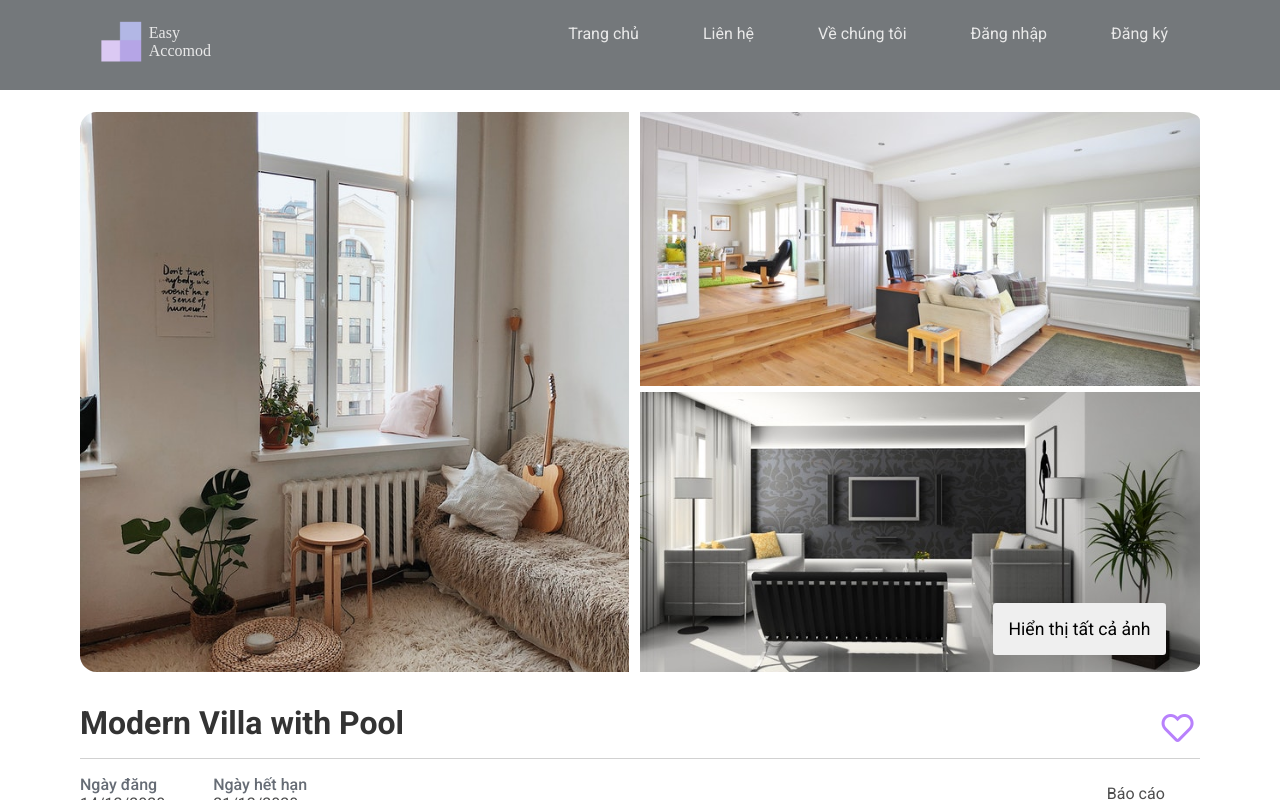
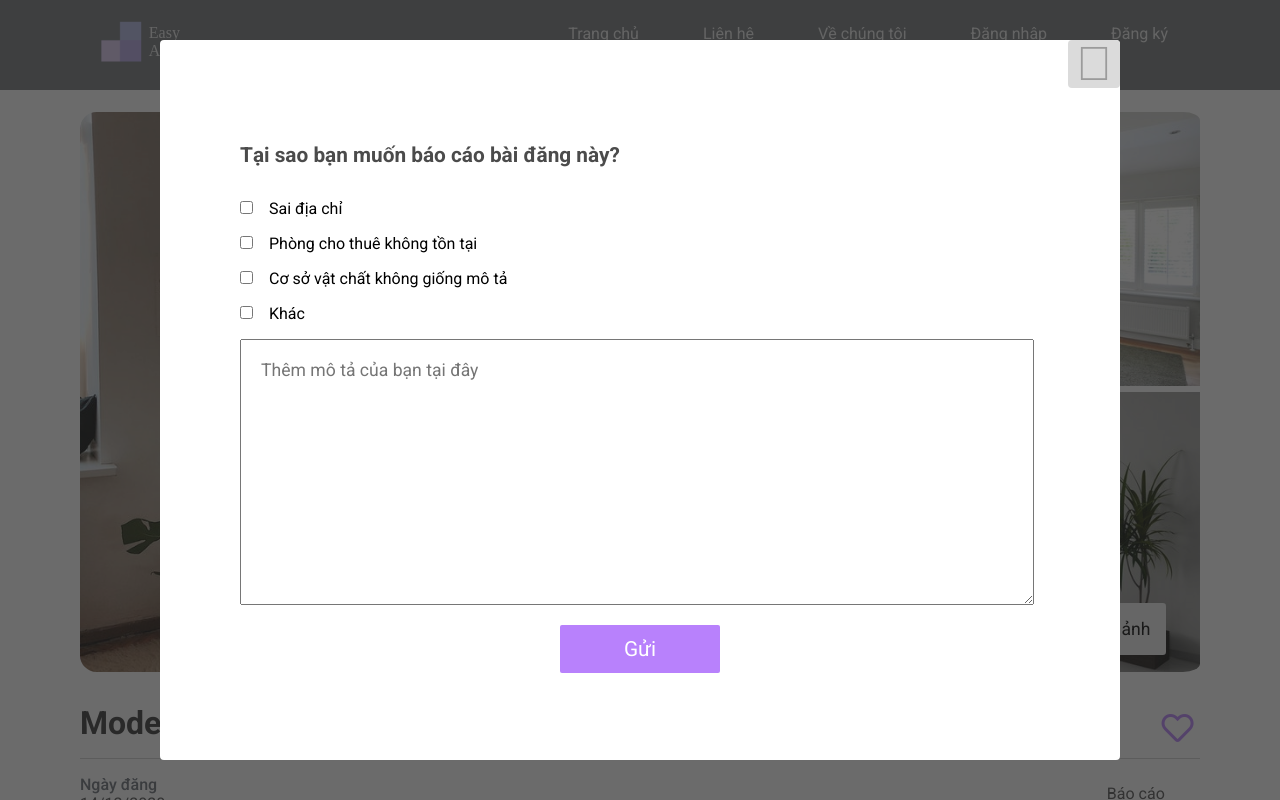
Before and after one commit to bingo213/EasyAccomod, a React (Create React App) app: page /detail in a window 1280 px wide. Both pictures are taken after a click on the element "Báo cáo". Shown: the top 800 px of the page. Built offline with nearby package versions, Linux system fonts and the light colour scheme; some icons are missing; a web font is replaced by a local one.

Commit message:
create form report

```diff
--- a/src/assets/css/config.css
+++ b/src/assets/css/config.css
@@ -22,6 +22,10 @@
     --modal-width: 90vw;
     --modal-height: 90vh;
 
+    /* Form report config */
+    --form-report-width: 85vw;
+    --form-report-height: 85vh;
+
     /* imageSliderCrousel config */
     --image-slider-max-width: 60rem;
     --image-inner-carousel-max-width: 85vw;
--- a/src/assets/css/detailRentalUnit.css
+++ b/src/assets/css/detailRentalUnit.css
@@ -19,6 +19,7 @@
   color: rgb(155, 155, 155);
   padding: 0 0.5rem;
   transition: 0.3s;
+  border-radius: 4px;
 }
 
 .modal .fa-times:hover {
@@ -26,6 +27,7 @@
   background-color: rgba(236, 4, 4, 0.623);
   transition: 0.3s;
 }
+
 .DetailRentalUnit .main {
   width: var(--detail-rental-width);
   max-width: var(--detail-rental-max-width);
@@ -52,15 +54,11 @@
   padding: 1rem 0rem;
 }
 
-.DetailRentalUnit .dateContainer {
-  display: flex;
-}
-
-.DetailRentalUnit .dateContainer .date {
+.DetailRentalUnit .date {
   padding-right: 3rem;
 }
 
-.DetailRentalUnit .dateContainer span {
+.DetailRentalUnit .date-report span {
   color: #666c75;
   font-weight: 500;
 }
@@ -112,12 +110,12 @@
   display: flex;
 }
 
-.DetailRentalUnit .roomFeature .divTop .col{
+.DetailRentalUnit .roomFeature .divTop .col {
   flex: 1;
 }
 
-@media (max-width: 500px){
-  .DetailRentalUnit .roomFeature .divTop{
+@media (max-width: 500px) {
+  .DetailRentalUnit .roomFeature .divTop {
     display: block;
   }
 }
--- /dev/null
+++ b/src/assets/css/report.css
@@ -0,0 +1,53 @@
+@import 'config.css';
+.FormReport{
+  display: flex;
+  justify-content: center;
+  align-items: center;
+  width: var(--modal-width);
+  height: var(--modal-height);
+  max-width: var(--image-slider-max-width);
+}
+.FormReport label {
+  display: block;
+  font-size: 1.3rem;
+  font-weight: 600;
+  color: #4b4b4b;
+  padding: 1rem 0 0.5rem 0;
+}
+
+.FormReport .option,
+.FormReport .textArea {
+  width: var(--form-report-width);
+  max-width: 50rem;
+  padding: 0.5rem 0;
+}
+
+.FormReport input {
+  margin-right: 1rem;
+}
+
+.FormReport textarea {
+  width: 94%;
+  height: 14rem;
+  font-size: 1.1rem;
+  padding: 2.5% 2.5%;
+}
+.FormReport .btnCenter{
+  display: flex;
+  justify-content: center;
+}
+.FormReport button {
+  width: 10rem;
+  height: 3rem;
+  background-color: var(--main-color);
+  border: none;
+  border-radius: 2px;
+  color: white;
+  font-size: 1.3rem;
+  cursor: pointer;
+  margin-top: 0.5rem;
+}
+
+.FormReport button:hover {
+  background-color: #ad6aff;
+}
--- a/src/component/detail_rental_unit/DetailRentalUnit.js
+++ b/src/component/detail_rental_unit/DetailRentalUnit.js
@@ -13,6 +13,7 @@ import DisplayImage from './DisplayImage';
 import ImageSliderCarousel from './ImageSliderCarousel';
 import Like from 'component/favourite/Like';
 import Footer from 'component/Footer';
+import FormReport from './FormReport';
 
 Modal.setAppElement('#root');
 function DetailRentalUnit() {
@@ -21,17 +22,9 @@ function DetailRentalUnit() {
   // });
   const slides = [image1, image2, image3, image4, image5];
   const [imageModalIsOpden, setImageModelIsOpen] = useState(false);
+  const [reportIsOpen, setReportIsOpen] = useState(false);
 
-  const handleClickImage = () => {
-    setImageModelIsOpen(true);
-  };
-  return (
-    <div className="DetailRentalUnit">
-      <NavBar />
-      <Modal
-        isOpen={imageModalIsOpden}
-        onRequestClose={() => setImageModelIsOpen(false)}
-        style={{
+  const modalStyle = {
     overlay: {
       backgroundColor: '#262525ad',
       zIndex: 10,
@@ -46,8 +39,20 @@ function DetailRentalUnit() {
       maxWidth: '60rem',
       maxHeight: '100vh',
       margin: 'auto',
+      borderRadius: '4px'
     },
-        }}
+  };
+
+  const handleClickImage = () => {
+    setImageModelIsOpen(true);
+  };
+  return (
+    <div className="DetailRentalUnit">
+      <NavBar />
+      <Modal
+        isOpen={imageModalIsOpden}
+        onRequestClose={() => setImageModelIsOpen(false)}
+        style={modalStyle}
         className="modal"
       >
         <i
@@ -56,6 +61,20 @@ function DetailRentalUnit() {
         ></i>
         <div className="slideContent">
           <ImageSliderCarousel slides={slides} />
+        </div>
+      </Modal>
+      <Modal
+        isOpen={reportIsOpen}
+        onRequestClose={() => setReportIsOpen(false)}
+        style={modalStyle}
+        className="modal"
+      >
+        <i
+          className="fal fa-times"
+          onClick={() => setReportIsOpen(false)}
+        ></i>
+        <div className="reportModal">
+          <FormReport />
         </div>
       </Modal>
       <div className="main">
@@ -67,19 +86,12 @@ function DetailRentalUnit() {
           </div>
         </div>
         <div className="date-report">
-          <div className="dateContainer">
           <div className="date">
             <span>Ngày đăng</span>
             <br />
             14/12/2020
           </div>
-            <div className="date">
-              <span>Ngày hết hạn</span>
-              <br />
-              21/12/2020
-            </div>
-          </div>
-          <div className="report">
+          <div className="report" onClick={() => setReportIsOpen(true)}>
             Báo cáo
             <i className="far fa-exclamation-triangle"></i>
           </div>
--- /dev/null
+++ b/src/component/detail_rental_unit/FormReport.js
@@ -0,0 +1,56 @@
+import React, { useState } from 'react';
+import 'assets/css/report.css';
+import { useForm } from 'react-hook-form';
+
+function FormReport() {
+  const { register, handleSubmit} = useForm();
+  const [err, setErr] = useState('');
+  const onSubmitReport = data => {
+    if (
+      data.wrongAddress ||
+      data.roomNotFound ||
+      data.notAsDescribed ||
+      data.other
+    ) {
+      setErr('');
+      alert(JSON.stringify(data));
+    } else {
+      setErr('Bạn cần chọn ít nhất một lý do');
+    }
+  };
+  return (
+    <div className="FormReport">
+      <form action="" onSubmit={handleSubmit(onSubmitReport)}>
+        <label>Tại sao bạn muốn báo cáo bài đăng này?</label>
+        <div style={{color: 'red', marginBottom: '1rem'}}>{err}</div>
+        <div className="option">
+          <input type="checkbox" name="wrongAddress" ref={register} />
+          Sai địa chỉ
+        </div>
+        <div className="option">
+          <input type="checkbox" name="roomNotFound" ref={register} />
+          Phòng cho thuê không tồn tại
+        </div>
+        <div className="option">
+          <input type="checkbox" name="notAsDescribed" ref={register} />
+          Cơ sở vật chất không giống mô tả
+        </div>
+        <div className="option">
+          <input type="checkbox" name="other" ref={register} />
+          Khác
+        </div>
+
+        <div className="textArea">
+          <textarea
+            name="description"
+            ref={register}
+            placeholder="Thêm mô tả của bạn tại đây"
+          />
+        </div>
+        <div className="btnCenter"><button type="submit">Gửi</button></div>
+      </form>
+    </div>
+  );
+}
+
+export default FormReport;
--- a/src/component/login_register/Register.js
+++ b/src/component/login_register/Register.js
@@ -4,7 +4,7 @@ import { useForm } from 'react-hook-form';
 import { Link } from 'react-router-dom';
 
 function Register({ fields, button, text, type }) {
-  const { register, handleSubmit, errors, getValues } = useForm();
+  const { register, handleSubmit, errors} = useForm();
 
   const onSubmit = data => {
     console.log(data);
```
Also changed, not shown: 1 other file (tests, documents, lock files or other folders). Lines whose indentation alone changed are shown as unchanged.
